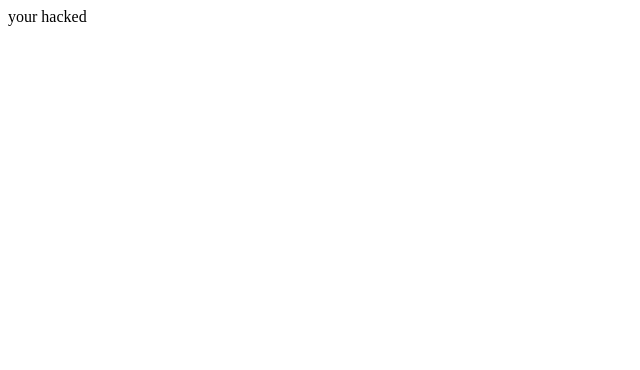
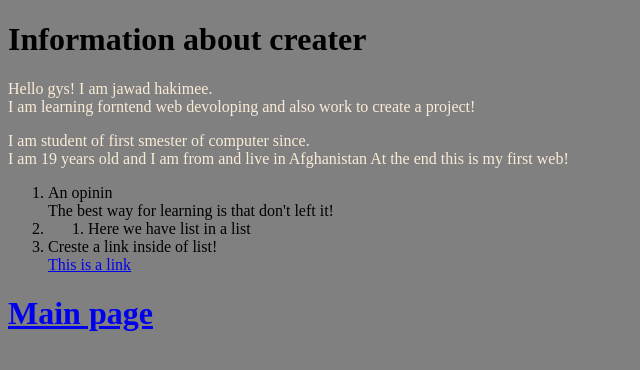
Before and after one commit to jawad-hakimee/Library, a plain HTML site: page mm.html in a window 1280 px wide. Shown: the whole page, without its empty margins (0-640 px from the left). Drawn offline with Linux system fonts and the light colour scheme.

Commit message:
working and learninig

```diff
--- a/mm.html
+++ b/mm.html
@@ -4,8 +4,51 @@
     <meta charset="UTF-8">
     <meta name="viewport" content="width=device-width, initial-scale=1.0">
     <title>Document</title>
+    <style>
+        p {
+color: antiquewhite
+        }
+        body{
+            background-color: gray;
+        }
+    </style>
 </head>
 <body>
-    your hacked
+    <h1>Information about creater</h1>
+    <p>
+        Hello gys! I am jawad hakimee.
+        <br>
+        I am learning forntend web devoloping and also work to create a project!
+    </p>
+    <p>
+I am student of first smester of  computer since.
+<br>
+I am 19 years old and I am from and live in Afghanistan
+At the end this is my first web!
+    </p>
+
+    <p>
+        <ol type="1"> <!-- you can chabge the type using type-->
+            <li>
+                An opinin
+                <br>
+                The best way for learning is that don't left it!
+            </li>
+            <li>
+                <ol>
+                    <li>
+                        Here we have list in a list
+                    </li>
+                </ol>
+            </li>
+            <li>
+                Creste a link inside of list!
+                <br>
+                <a href="https://www.googlr.com" target="_blank">This is a link</a>
+            </li>
+        </ol>
+        <h1>
+        <a href="index.html">Main page</a>
+    </h1>
 </body>
 </html>
```
Also changed, not shown: index.html (+14 -2 lines).
